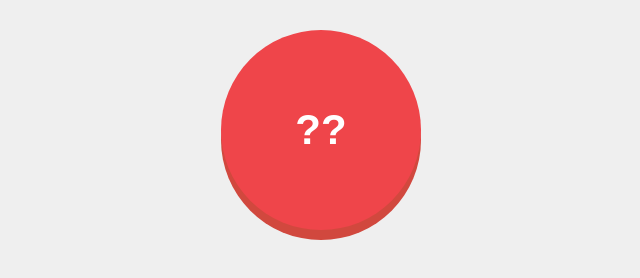
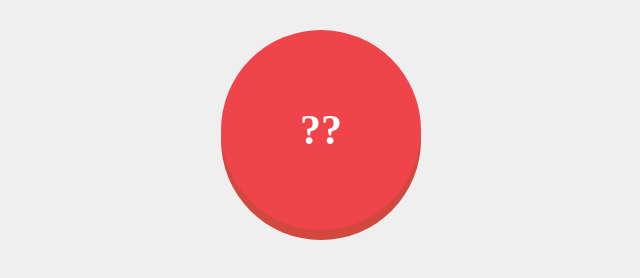
Before and after one commit to chanmaoooo/omikuzi, a plain HTML site: page index.html in a window 1280 px wide. Shown: the full height of the page, 319-959 px from the left. Drawn offline with Linux system fonts and the light colour scheme.

Commit message:
Revert "font-familyを指定した"
This reverts commit 0dfd6033bd4a4662131503c38a47de311d500190.

```diff
--- a/css/styles.css
+++ b/css/styles.css
@@ -1,11 +1,5 @@
-@charset "utf-8";
-
 body {
   background: #efefef;
-}
-
-div {
-  font-family: sans-serif;
 }
 
 #btn {
```
